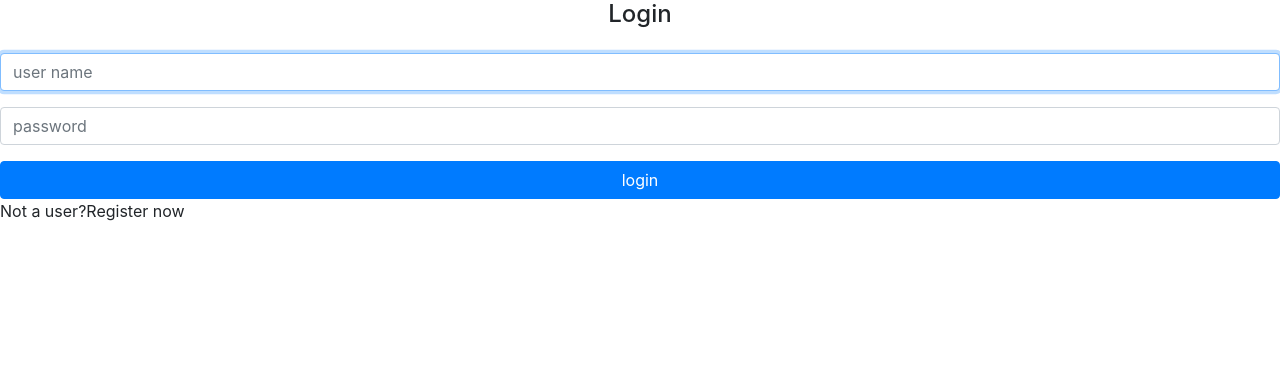
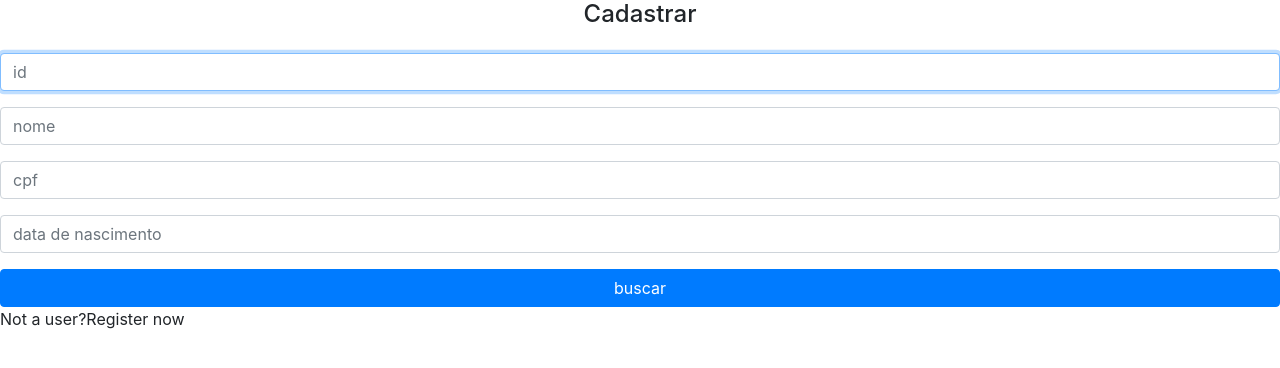
Before and after one commit to DarlanMarangoni/app-cliente-angular, an Angular app: page / in a window 1280 px wide. Shown: the top 368 px of the page. Built offline with nearby package versions, Linux system fonts and the light colour scheme.

Commit message:
Alterando tela para cadastrar

```diff
--- a/src/app/home/logar/logar.component.html
+++ b/src/app/home/logar/logar.component.html
@@ -1,25 +1,39 @@
-<h4 class="text-center">Login</h4>
+<h4 class="text-center">Cadastrar</h4>
 
 <form class="form mt-4">
 
     <div class="form-group">
         <input
+             class="form-control"
+             placeholder="id"
+             autofocus>
+        </div>
+
+    <div class="form-group">
+        <input
             class="form-control"
-            placeholder="user name"
+            placeholder="nome"
             autofocus>
     </div>
 
     <div class="form-group">
         <input
-            type="password"
             class="form-control"
-            placeholder="password">
+            placeholder="cpf"
+            autofocus>
+    </div>
+
+    <div class="form-group">
+        <input
+            class="form-control"
+            placeholder="data de nascimento"
+            autofocus>
     </div>
 
     <button
         type="submit"
         class="btn btn-primary btn-block">
-        login
+        buscar
     </button>
 
 </form>
```
